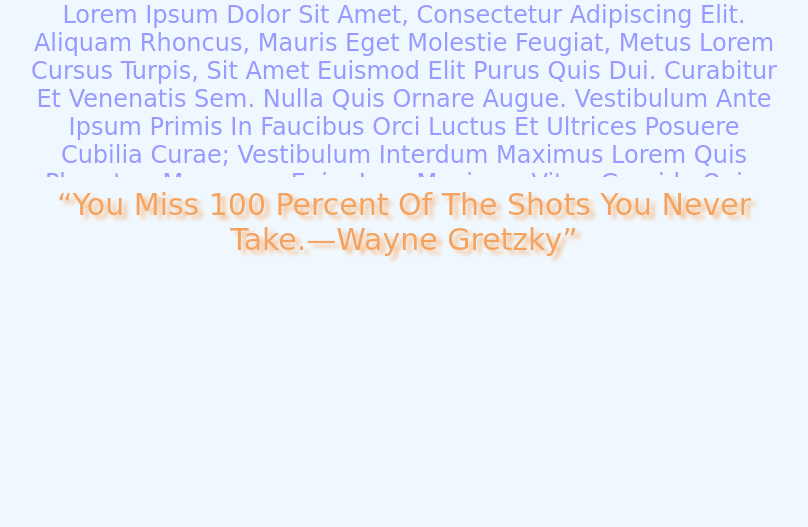
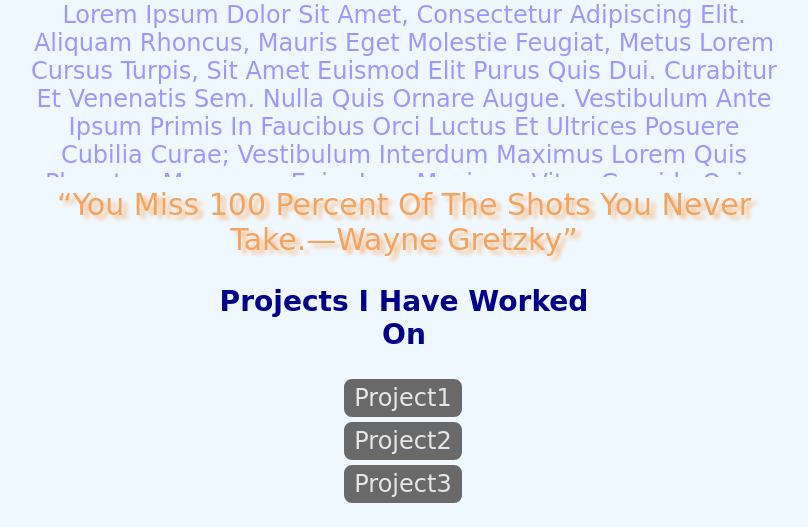
Before and after one commit to FurrukhJamal/hello-world, a PHP site: page / in a window 1280 px wide. Shown: the part 353-880 px from the top of the page, without its empty margins (236-1044 px from the left). Before the commit the page ends 615 px from the top, so only its background shows below. Run offline with PHP 8.4, Linux system fonts and the light colour scheme.

Commit message:
A1 working

```diff
--- a/index.php
+++ b/index.php
@@ -5,7 +5,6 @@
 
   shuffle($quote);
 ?>
-
 <!DOCTYPE html>
 <html>
   <head>
@@ -18,7 +17,7 @@
         font-size: 24px;
         font-family: "Comic Sans Ms", cursive;
     }
-    .header, .info, .quote
+    .header, .info, .quote, .links
     {
       margin: 10px auto 0px auto;
       text-align: center;
@@ -57,6 +56,49 @@
       text-shadow: 5px 4px 4px  #f7bc88;
       width:750px;
     }
+    .links
+    {
+
+      width: 400px;
+      text-align: center;
+    }
+    .links h3
+    {
+      color:#00008b;
+      text-transform: capitalize;
+    }
+    .links ul
+    {
+      list-style-type: none;
+      text-align: center;
+
+
+
+    }
+    .links a
+    {
+      text-decoration: none;
+      color: #e6e6e6;
+    }
+    .links a:hover
+    {
+      color: #696969;
+    }
+    .links li
+    {
+
+      background-color: #696969;
+      border: 2px solid #696969;
+      margin-top: 5px;
+      margin-left: 100px;
+      border-radius: 8px;
+      padding: 3px 3px;
+      width: 30%;
+    }
+    .links li:hover
+    {
+      background-color: #e6e6e6;
+    }
 
 
 
@@ -75,6 +117,39 @@
       <q><?= $quote[0] ?></q>
 
     </div>
+    <div class="links">
+      <h3>Projects i have worked on</h3>
+      <ul>
+        <li><a href="">Project1</a></li>
+        <li><a href="#">Project2</a></li>
+        <li><a href="#">Project3</a></li>
+      </ul>
+
+    </div>
 
   </body>
+  <script type="text/javascript">
+    var quotes = ["You can do anything, but not everything.—David Allen",
+              "You miss 100 percent of the shots you never take.—Wayne Gretzky",
+              "You must be the change you wish to see in the world.—Gandhi"];
+
+    var quote = document.getElementsByTagName('q');
+    console.log(quote[0].textContent);
+
+    var counter = 0;
+
+    //setting up a time interval
+    window.setInterval(function (){
+      quote[0].textContent = quotes[counter];
+      counter++;
+
+      if (counter >= quotes.length)
+      {
+        counter = 0;
+      }
+    }, 8000);
+
+
+
+  </script>
 </html>
```
